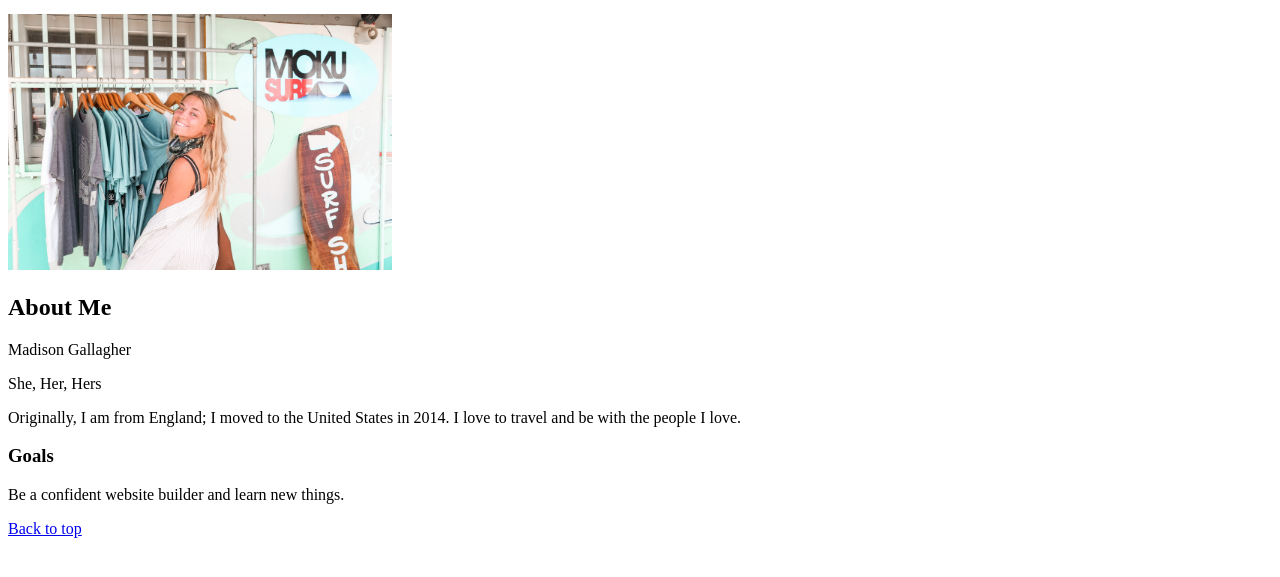
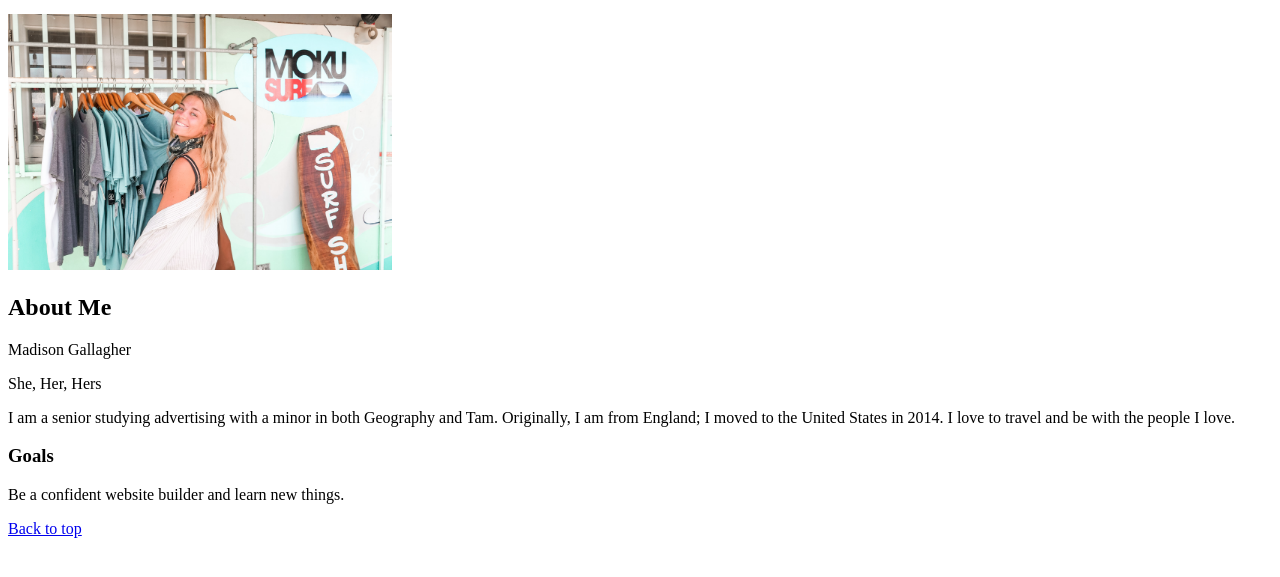
Before and after one commit to maga0020/Web-Fall-2021, a plain HTML site: page Web-Files-2/"Hello Me".html in a window 1280 px wide. Shown: the part 87-664 px from the top of the page. Drawn offline with Linux system fonts and the light colour scheme.

Commit message:
Push Changes

```diff
--- a/Web-Files-2/"Hello Me".html
+++ b/Web-Files-2/"Hello Me".html
@@ -11,7 +11,7 @@
       <h2>About Me</h2>
       <p>Madison Gallagher</p>
       <p>She, Her, Hers</p>
-      <p>Originally, I am from England; I moved to the United States in 2014. I love to travel and be with the people I love.</p>
+      <p>I  am a senior studying advertising with a minor in both Geography and Tam. Originally, I am from England; I moved to the United States in 2014. I love to travel and be with the people I love.</p>
       <h3>Goals</h3>
       <p>Be a confident website builder and learn new things.</p>
       <section id="footer">
```
Also changed, not shown: Web-Files-2/second.html (+2 -0 lines), 2 other files.
